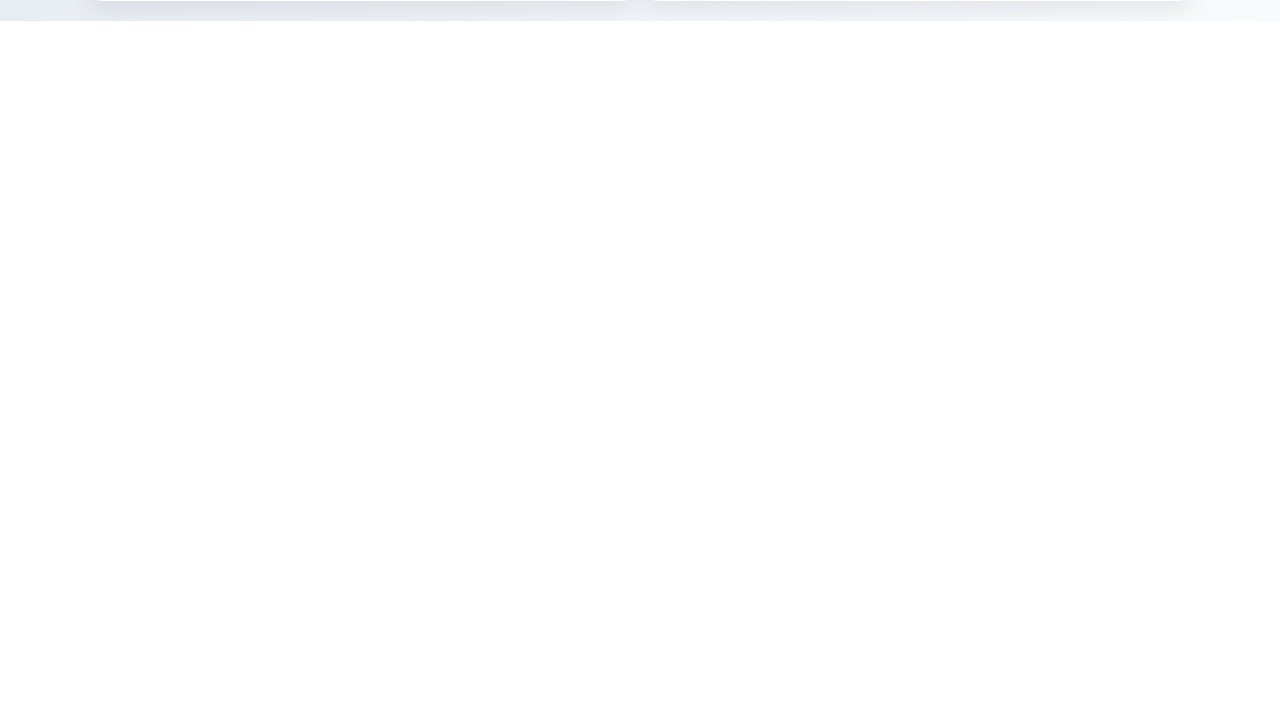
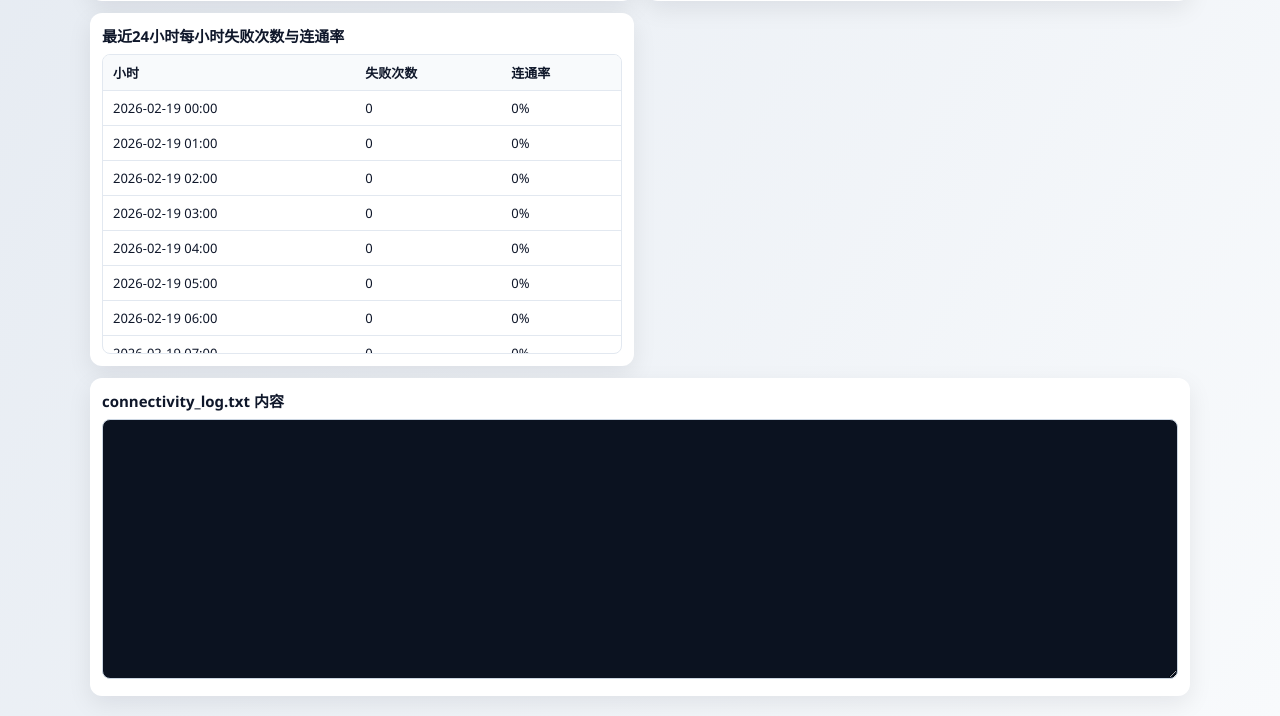
Before and after one commit to neosoob/clash_test, a Flask app: page /stats in a window 1280 px wide. Shown: the part 821-1537 px from the top of the page. Before the commit the page ends 842 px from the top, so only its background shows below. Run offline with Flask 3, Linux system fonts and the light colour scheme.

Commit message:
Add hourly connectivity failure counts and rates for the last 24 hours, and display log content in the stats page

```diff
--- a/app.py
+++ b/app.py
@@ -3,7 +3,7 @@ from __future__ import annotations
 import os
 import threading
 import time
-from datetime import datetime
+from datetime import datetime, timedelta
 from pathlib import Path
 from statistics import mean
 
@@ -225,6 +225,36 @@ def api_stats():
             by_hour[hour] = {"success": 0, "failed": 0}
         by_hour[hour][row["status"]] += 1
 
+    current_hour = datetime.now().replace(minute=0, second=0, microsecond=0)
+    window_start = current_hour - timedelta(hours=23)
+    by_hour_24: dict[str, dict[str, int]] = {}
+    for i in range(24):
+        hour_key = (window_start + timedelta(hours=i)).strftime("%Y-%m-%d %H")
+        by_hour_24[hour_key] = {"success": 0, "failed": 0}
+
+    for row in rows:
+        try:
+            ts = datetime.strptime(row["timestamp"], "%Y-%m-%d %H:%M:%S")
+        except ValueError:
+            continue
+        ts_hour = ts.replace(minute=0, second=0, microsecond=0)
+        if ts_hour < window_start or ts_hour > current_hour:
+            continue
+        hour_key = ts_hour.strftime("%Y-%m-%d %H")
+        by_hour_24[hour_key][row["status"]] += 1
+
+    hourly_24: list[dict] = []
+    for hour_key, counts in by_hour_24.items():
+        hour_total = counts["success"] + counts["failed"]
+        rate = round((counts["success"] / hour_total) * 100, 2) if hour_total else 0.0
+        hourly_24.append(
+            {
+                "hour": hour_key,
+                "failed": counts["failed"],
+                "connectivity_rate": rate,
+            }
+        )
+
     return jsonify(
         {
             "summary": {
@@ -235,8 +265,16 @@ def api_stats():
                 "avg_latency_ms": avg_latency,
             },
             "hourly": by_hour,
+            "hourly_24": hourly_24,
         }
     )
+
+
+@app.get("/api/log")
+def api_log():
+    if not LOG_FILE.exists():
+        return jsonify({"content": ""})
+    return jsonify({"content": LOG_FILE.read_text(encoding="utf-8")})
 
 
 if __name__ == "__main__":
--- a/templates/stats.html
+++ b/templates/stats.html
@@ -49,6 +49,24 @@
       min-height: 280px;
     }
     .panel h2 { margin: 0 0 8px; font-size: 15px; }
+    .table-wrap { max-height: 300px; overflow: auto; border: 1px solid #e2e8f0; border-radius: 8px; }
+    table { width: 100%; border-collapse: collapse; font-size: 13px; }
+    th, td { padding: 8px 10px; border-bottom: 1px solid #e2e8f0; text-align: left; }
+    th { background: #f8fafc; position: sticky; top: 0; z-index: 1; }
+    .log-box {
+      width: 100%;
+      min-height: 260px;
+      resize: vertical;
+      border: 1px solid #cbd5e1;
+      border-radius: 8px;
+      padding: 10px;
+      font-family: Consolas, "Courier New", monospace;
+      font-size: 12px;
+      line-height: 1.45;
+      background: #0b1220;
+      color: #e2e8f0;
+    }
+    .span-2 { grid-column: span 2; }
     .actions { margin: 12px 0; display: flex; gap: 8px; }
     button {
       border: none;
@@ -62,6 +80,7 @@
     @media (max-width: 920px) {
       .row { grid-template-columns: repeat(2, minmax(0, 1fr)); }
       .charts { grid-template-columns: 1fr; }
+      .span-2 { grid-column: span 1; }
     }
   </style>
 </head>
@@ -88,6 +107,25 @@
       <div class="panel">
         <h2>按小时失败次数与连通率（%）</h2>
         <canvas id="dailyChart"></canvas>
+      </div>
+      <div class="panel">
+        <h2>最近24小时每小时失败次数与连通率</h2>
+        <div class="table-wrap">
+          <table>
+            <thead>
+              <tr>
+                <th>小时</th>
+                <th>失败次数</th>
+                <th>连通率</th>
+              </tr>
+            </thead>
+            <tbody id="hourly24Body"></tbody>
+          </table>
+        </div>
+      </div>
+      <div class="panel span-2">
+        <h2>connectivity_log.txt 内容</h2>
+        <textarea id="logContent" class="log-box" readonly></textarea>
       </div>
     </section>
   </div>
@@ -171,8 +209,12 @@
     }
 
     async function loadStats() {
-      const resp = await fetch('/api/stats');
-      const data = await resp.json();
+      const [statsResp, logResp] = await Promise.all([
+        fetch('/api/stats'),
+        fetch('/api/log')
+      ]);
+      const data = await statsResp.json();
+      const logData = await logResp.json();
       const s = data.summary;
 
       document.getElementById('total').textContent = s.total;
@@ -233,6 +275,19 @@
           }
         }
       });
+
+      const tbody = document.getElementById('hourly24Body');
+      tbody.innerHTML = data.hourly_24.map(item => `
+        <tr>
+          <td>${item.hour}:00</td>
+          <td>${item.failed}</td>
+          <td>${item.connectivity_rate}%</td>
+        </tr>
+      `).join('');
+
+      const logBox = document.getElementById('logContent');
+      logBox.value = logData.content || '';
+      logBox.scrollTop = logBox.scrollHeight;
     }
 
     loadStats();
```
